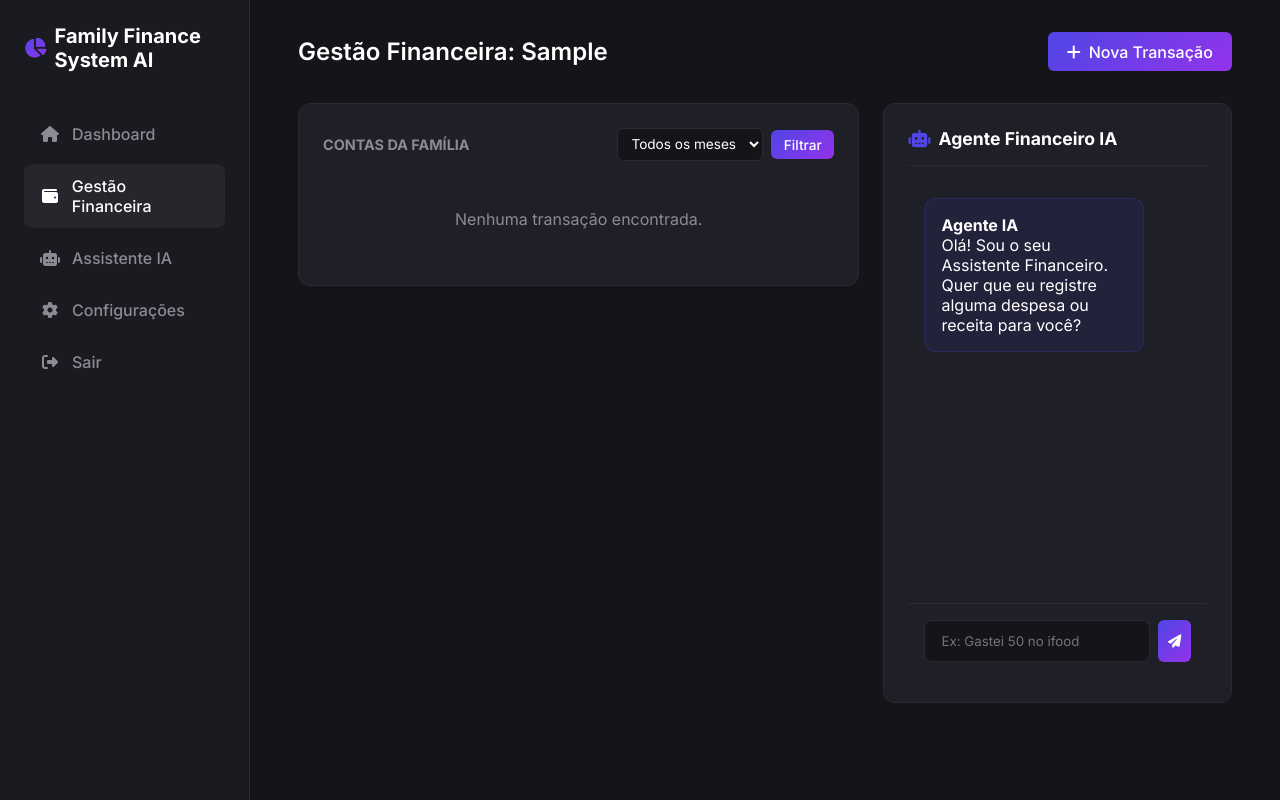
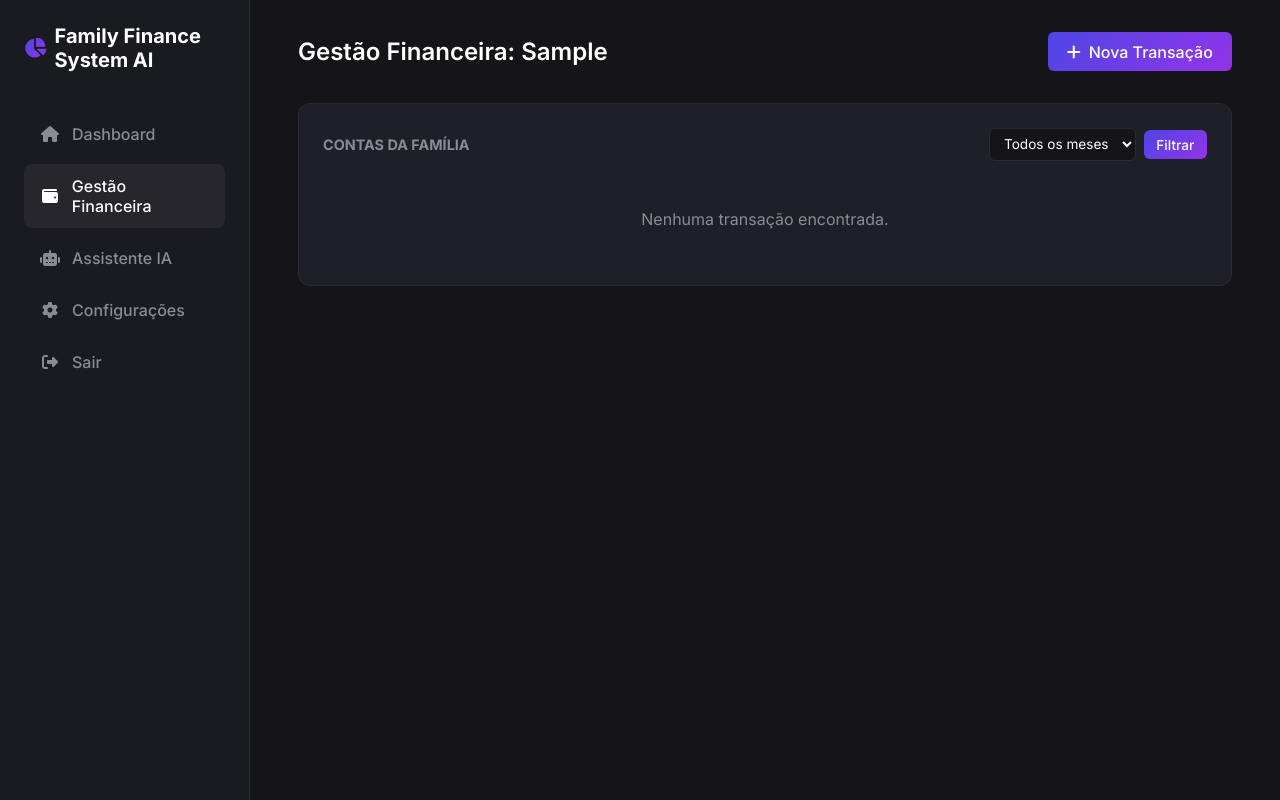
Before and after one commit to kleberfonsecapro/ffsystem, a Django app: page /finance/ in a window 1280 px wide. Run offline with Django 5.2, Linux system fonts and the light colour scheme; the visitor is signed in with stand-in values (Sample User, id 1); data that the repository does not hold is empty.

Commit message:
refactor: remove card agente ia da gestao financeira, tabela full width

```diff
--- a/templates/finance_list.html
+++ b/templates/finance_list.html
@@ -10,8 +10,6 @@
     </a>
 </div>
 
-<div style="display: grid; grid-template-columns: 2fr 1fr; gap: 1.5rem; align-items: start; margin-bottom: 2rem;">
-    <!-- Coluna da Esquerda: Tabela -->
 <div class="card" style="overflow-x: auto;">
     <div style="display: flex; justify-content: space-between; align-items: center; margin-bottom: 1rem;">
         <h3 style="color: var(--text-secondary); font-size: 0.9rem;">CONTAS DA FAMÍLIA</h3>
@@ -107,79 +105,4 @@
     </div>
     {% endfor %}
 </div>
-
-    <!-- Coluna da Direita: Chat IA -->
-    <div class="card chat-container" style="height: 600px;">
-        <div style="margin-bottom: 1rem; border-bottom: 1px solid var(--border-color); padding-bottom: 1rem;">
-            <h3 style="font-size: 1.1rem; display: flex; align-items: center; gap: 0.5rem;">
-                <i class="fa-solid fa-robot" style="color: var(--accent-blue);"></i> Agente Financeiro IA
-            </h3>
-        </div>
-        <div class="chat-messages" id="chat-messages" style="flex: 1; overflow-y: auto; display: flex; flex-direction: column; gap: 1rem; padding-right: 0.5rem;">
-            <div class="message msg-ai">
-                <strong>Agente IA</strong><br>
-                Olá! Sou o seu Assistente Financeiro. Quer que eu registre alguma despesa ou receita para você?
-            </div>
-        </div>
-        <div class="chat-input-area" style="padding-top: 1rem; display: flex; gap: 0.5rem;">
-            <input type="text" id="chat-input" class="chat-input" style="flex: 1;" placeholder="Ex: Gastei 50 no ifood">
-            <button onclick="sendMessage()" class="btn-primary" style="padding: 0.6rem;">
-                <i class="fa-solid fa-paper-plane"></i>
-            </button>
-        </div>
-    </div>
-</div>
-
-<script>
-function escapeHtml(text) {
-    const div = document.createElement('div');
-    div.appendChild(document.createTextNode(text));
-    return div.innerHTML;
-}
-
-function addMessage(className, sender, text) {
-    const chatBox = document.getElementById('chat-messages');
-    const div = document.createElement('div');
-    div.className = 'message ' + className;
-    const strong = document.createElement('strong');
-    strong.textContent = sender;
-    div.appendChild(strong);
-    div.appendChild(document.createElement('br'));
-    div.appendChild(document.createTextNode(text));
-    chatBox.appendChild(div);
-    chatBox.scrollTop = chatBox.scrollHeight;
-}
-
-function sendMessage() {
-    const input = document.getElementById('chat-input');
-    const msg = input.value.trim();
-    if (!msg) return;
-
-    addMessage('msg-user', 'Você', msg);
-    input.value = '';
-
-    const formData = new FormData();
-    formData.append('message', msg);
-    formData.append('csrfmiddlewaretoken', '{{ csrf_token }}');
-
-    fetch("{% url 'intelligence:chat_api' %}", {
-        method: 'POST',
-        body: formData
-    })
-    .then(response => response.json())
-    .then(data => {
-        addMessage('msg-ai', 'Agente IA', data.reply || '');
-        if(data.reply && (data.reply.includes('Registrei'))) {
-            setTimeout(() => { window.location.reload(); }, 2000);
-        }
-    })
-    .catch(error => console.error('Error:', error));
-}
-
-document.getElementById('chat-input').addEventListener('keypress', function (e) {
-    if (e.key === 'Enter') {
-        sendMessage();
-    }
-});
-</script>
 {% endblock %}
```
Also changed, not shown: melhorias.md (+9 -0 lines). Lines whose indentation alone changed are shown as unchanged.
